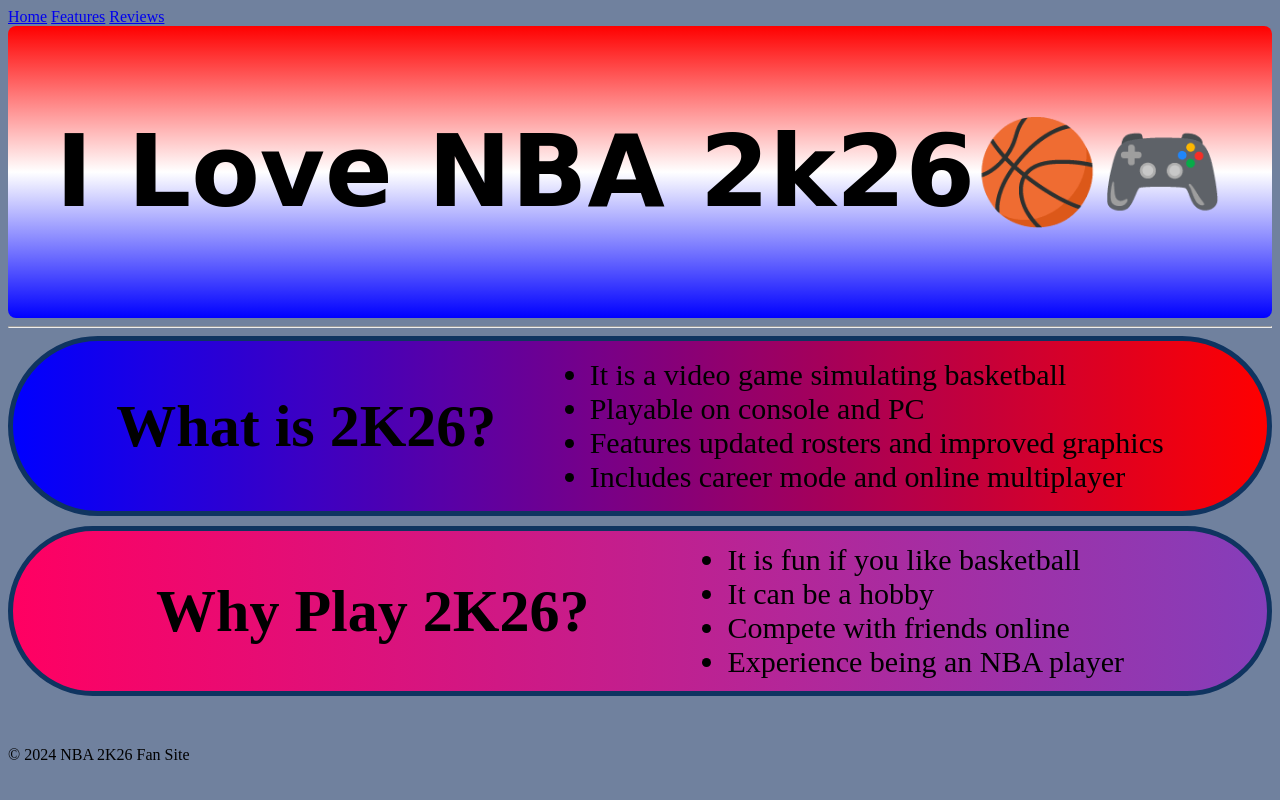
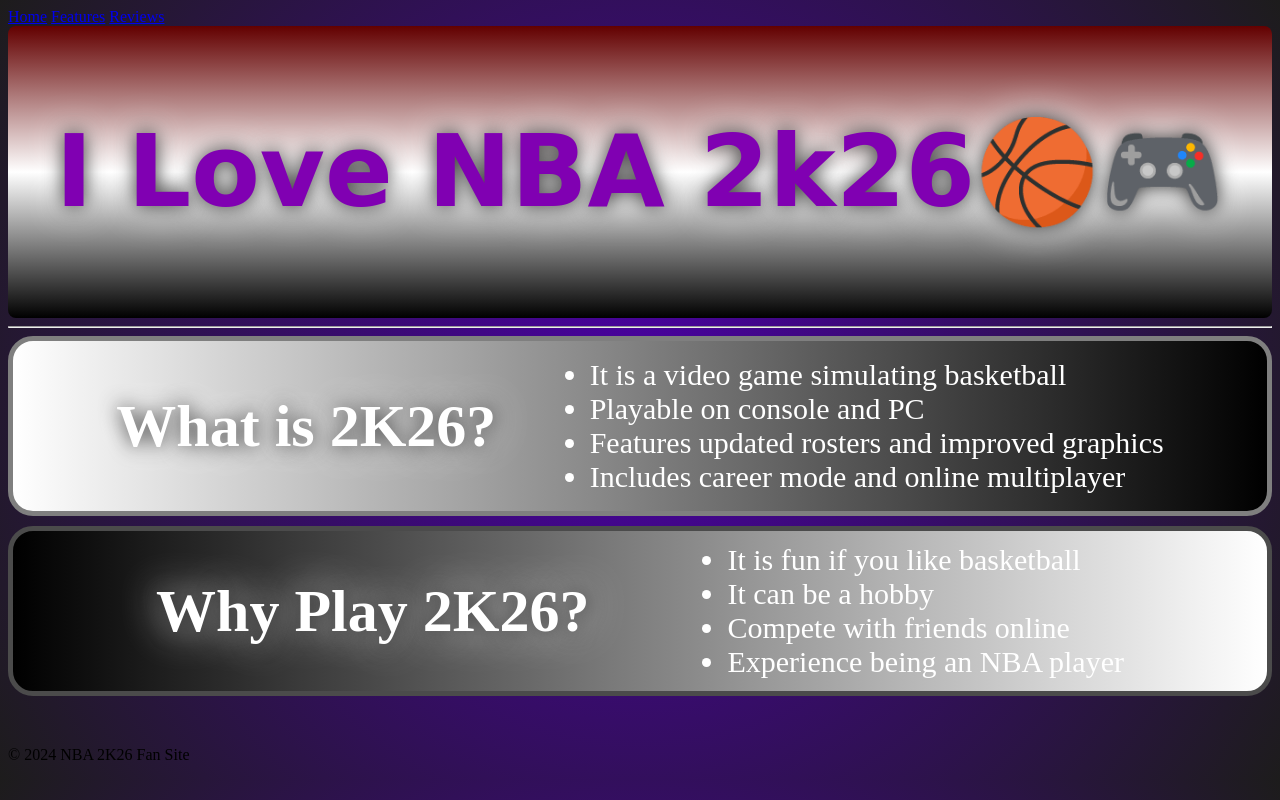
Before and after one commit to leilanmartinez/project, a plain HTML site: page index.html in a window 1280 px wide. Drawn offline with Linux system fonts and the light colour scheme.

Commit message:
jknegrtjkbdfgsjk

```diff
--- a/style.css
+++ b/style.css
@@ -1,59 +1,63 @@
 body {
- background-color: #70819e;
+    background-color:  rgb(75, 5, 238);
+    background: radial-gradient(circle, #4a01a3, #1d1c1c);
 }
 .navbar a:hover {
-    background-color: #333;
+    background-color: #000000;
     color: white;
 }
 .main {
-    background-color: aliceblue;
-    color: black;
+    color: rgb(128, 0, 178);
     display: flex;
     flex-direction: row;
     justify-content:center;
-    align-items: absolute;
+    align-items: center;
     border-radius: 8px;
     font-size: 50px;
     padding: 20px;
     margin-left: auto;
     margin-right: auto;
     height: auto;
-    background: linear-gradient(#ff0000, #ffffff, #0000ff);
     font-family: cursive;
+    background: linear-gradient(#630000, #ffffff, #000000);
+    animation: rad 3s infinite;
 }
 .info {
+    color: rgb(255, 255, 255);
     height: 70px;
-    background-color: purple;
+    background-color: rgb(0, 0, 0);
     position: sticky;
-    border-radius: 100px;
+    border-radius: 25px;
     align-items: center;
     margin-left: auto;
     margin-right: auto;
     display: flex;
-    background: linear-gradient(to left, #ff0000, #0000ff);
+    background: linear-gradient(to left, #000000, #ffffff);
     font-size: 30px;
     justify-content: space-evenly;
     margin-top: auto;
     margin-bottom: auto;
     padding: 50px;
-    border: 5px solid #0f3460;
+    border: 5px solid #7f7f7f;
+    cursor: zoom-in;
 }
 .Why {
+    color: white;
     height: 70px;
-    background-color: purple;
-    border-radius: 100px;
+    background-color: rgb(255, 255, 255);
+    border-radius: 25px;
     align-items: center;
     padding: 45px;
     margin-left: auto;
     margin-right: auto;
     display: flex;
-    background: linear-gradient(to left, #853eba, #ff0062);
+    background: linear-gradient(to left, #ffffff, #000000);
     font-size: 30px;
     position: sticky;
     justify-content: space-evenly;
     margin-top: 10px;
     margin-bottom: 50px;
-    border: 5px solid #0f3460;
+    border: 5px solid #4b4b4b;
 
 }
 li:hover {
@@ -61,10 +65,24 @@ li:hover {
     transition: transform 0.2s;
 }
 h1:hover {
-    color: #ffffff;
+    color: rgb(79, 76, 76);
     transition: color 0.3s;
 }
 .footer:hover {
-    background-color: #f0f0f0;
+    background-color: #000000;
     transition: background-color 0.5s;
 }
+@keyframes radialGradient-pulse {
+    0% { filter: hue-rotate(0deg) brightness(1); }
+    50% { filter: hue-rotate(180deg) brightness(1.5); }
+    100% { filter: hue-rotate(360deg) brightness(1); }
+}
+
+h1 {
+    text-shadow: 0 0 20px #313131, 0 0 40px #ffffff;
+}
+
+h1:hover {
+    transform: scale(1.2);
+    text-shadow: 0 0 30px #000000;
+}
```
Also changed, not shown: page2.html (+1 -1 lines).
